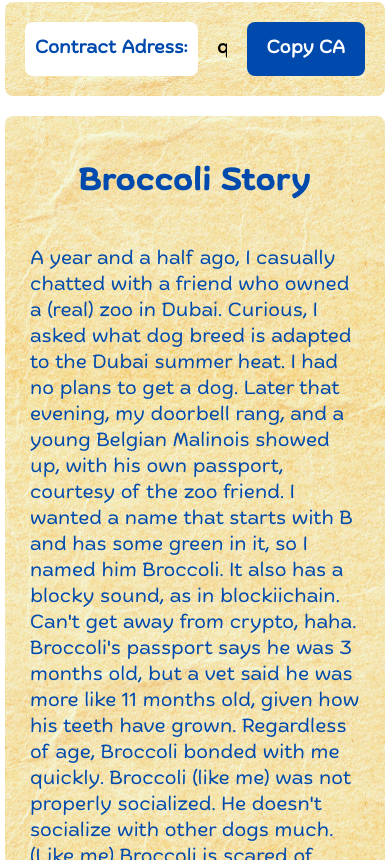
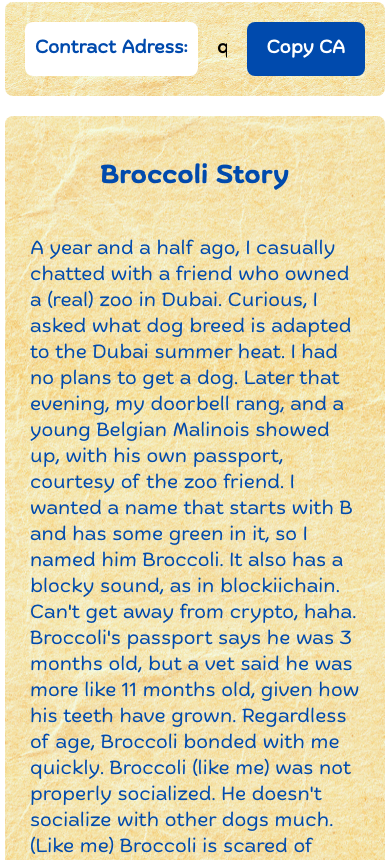
Before and after one commit to loyalfriend0615/broccoli, a React (Create React App) app: page / in a window 390 px wide. Shown: the part 804-1664 px from the top of the page. Built offline with nearby package versions, Linux system fonts and the light colour scheme.

Commit message:
final ultimate

```diff
--- a/src/App.css
+++ b/src/App.css
@@ -146,7 +146,7 @@
 
 @media (max-width: 1379px) {
   #header h2, #footer h2, #hiscoin h2, #home h2, #story h2, #photos h2, #video h2, #whybroc h2, #whatsnext h2, #contact h2 {
-    font-size: 3em;
+    font-size: 35px;
     line-height: 60px;
   }
   .copy {
--- a/src/components/Photos/photos.css
+++ b/src/components/Photos/photos.css
@@ -91,6 +91,9 @@
 }
 
 @media (max-width: 767px) {
+    #photos>div:last-child img {
+        border: solid 6px #ffe9a0dc;
+    }
     #photos>div:last-child {
         padding: 0 80px;
         align-items: center;
--- a/src/components/Story/story.css
+++ b/src/components/Story/story.css
@@ -53,6 +53,12 @@
     }
 }
 
+@media (max-width: 824px) {
+    #story h2 {
+        font-size: 26px;
+    }
+}
+
 @media (max-width: 768px) {
     #story>p {
         padding: 0 25px;
--- a/src/components/hiscoin/hiscoin.css
+++ b/src/components/hiscoin/hiscoin.css
@@ -70,6 +70,12 @@
     line-height: 26px;
 }
 
+@media (max-width: 1379px) {
+    #hiscoin .landing h3 {
+        font-size: 35px;
+    }
+}
+
 @media (max-width: 1235px) {
     #hiscoin .landing p {
         margin: 0 30px;
@@ -99,6 +105,12 @@
 
 }
 
+@media (max-width: 824px) {
+    #hiscoin .landing h3 {
+        font-size: 26px;
+    }
+}
+
 @media (max-width: 767px) {
     #hiscoin h2 {
         margin-left: 0px;
```
